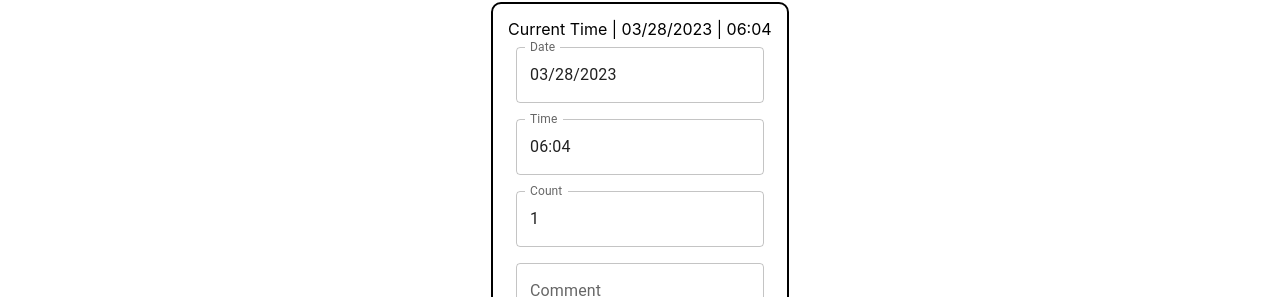
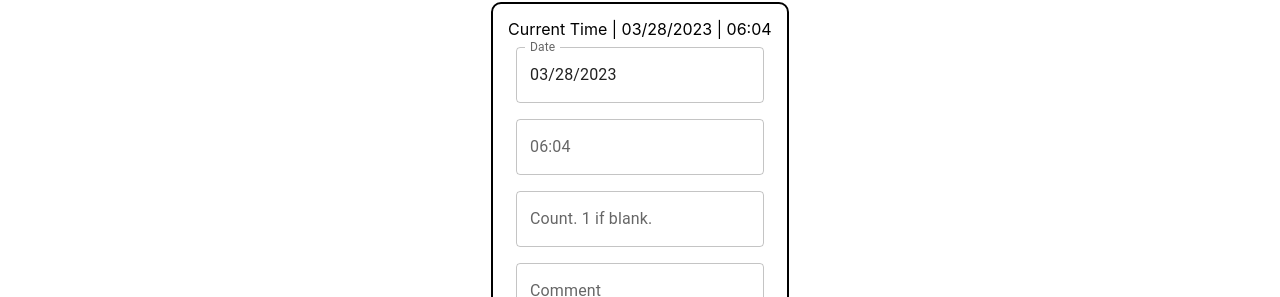
Before and after one commit to WhaleAnchor/BurpBud, a React (Create React App) app: page / in a window 1280 px wide. Shown: the part 207-504 px from the top of the page. Built offline with nearby package versions, Linux system fonts and the light colour scheme; no server answers; the database is empty; sample sign-in values are in the browser's storage.

Commit message:
Added quality of life to inputs

```diff
--- a/src/components/BurpButton.js
+++ b/src/components/BurpButton.js
@@ -65,10 +65,14 @@ const BurpButton = ({ uid }) => {
         const newBurpTime = getCurrentTimeInMilitaryFormat();
         const newBurpDate = getCurrentDateInMMDDYYYYFormat();
 
+        // Set the new comment value to "no comment" if it's an empty string
+        const commentValue = newBurpComment.trim() === '' ? 'No comment' : newBurpComment;
+
         // Call the addBurpLog function with the counter value as the newBurpCount
-        await addBurpLog(uid, newBurpTime, counter, newBurpDuration, newBurpDate, newBurpComment);
+        await addBurpLog(uid, newBurpTime, counter, newBurpDuration, newBurpDate, commentValue);
 
         // Reset the counter and hide the "Log Burp" button
+        // Clear the input fields after submitting
         setCounter(0);
         setShowLogBurp(false);
     };
--- a/src/components/BurpLogs.js
+++ b/src/components/BurpLogs.js
@@ -27,13 +27,12 @@ const getCurrentDateInMMDDYYYYFormat = () => {
 
 const BurpLogs = ({ uid }) => {
     const [newBurpTime, setNewBurpTime] = useState(getCurrentTimeInMilitaryFormat());
-    const [newBurpCount, setNewBurpCount] = useState(1);
+    const [newBurpCount, setNewBurpCount] = useState('');
     const [newBurpDate, setNewBurpDate] = useState(getCurrentDateInMMDDYYYYFormat());
     const [newBurpComment, setNewBurpComment] = useState('');
     const [lastBurpTime, setLastBurpTime] = useState(null);
     const [newBurpDuration, setNewBurpDuration] = useState('');
 
-    console.log(uid)
     // find the most recent log
     useEffect(() => {
         if (uid) {
@@ -71,15 +70,25 @@ const BurpLogs = ({ uid }) => {
 
     const handleSubmit = async (e) => {
         e.preventDefault();
+
+        // Set the new comment value to "no comment" if it's an empty string
+        const commentValue = newBurpComment.trim() === '' ? 'No comment' : newBurpComment;
+
+        // Set the new burp count value to "1" if it's an empty string
+        const burpValue = newBurpCount.trim() === '' ? '1' : newBurpCount;
+
+        // Set the new burp time value to "1" if it's an empty string
+        const burpTime = newBurpTime.trim() === '' ? '1' : newBurpTime;
+
         // Call the addBurpLog function to add the data to Firestore
-        await addBurpLog(uid, newBurpTime, newBurpCount, newBurpDuration, newBurpDate, newBurpComment);
+        await addBurpLog(uid, burpTime, burpValue, newBurpDuration, newBurpDate, commentValue);
 
         // Clear the input fields after submitting
         setNewBurpDate('');
         setNewBurpTime('');
         setNewBurpCount('');
+        setNewBurpComment('');
         setNewBurpDuration(timeSinceLastLog());
-        setNewBurpComment('');
     };
 
     // Styling
@@ -104,19 +113,20 @@ const BurpLogs = ({ uid }) => {
                     <Box component="Time" sx={boxStyles} noValidate autoComplete="off">
                         <TextField
                             id="outlined-basic"
-                            label="Time"
+                            label={getCurrentTimeInMilitaryFormat()}
                             variant="outlined"
                             inputProps={{ inputMode: 'numeric' }}
-                            value={getCurrentTimeInMilitaryFormat()}
+                            placeholder={getCurrentTimeInMilitaryFormat()}
                             onChange={(e) => setNewBurpTime(e.target.value)}
                         />
                     </Box>
                     <Box component="Count" sx={boxStyles} noValidate autoComplete="off">
                         <TextField
                             id="outlined-basic"
-                            label="Count"
+                            label="Count. 1 if blank."
                             variant="outlined"
                             inputProps={{ inputMode: 'numeric' }}
+                            placeholder="1"
                             value={newBurpCount}
                             onChange={(e) => setNewBurpCount(e.target.value)}
                         />
@@ -126,6 +136,7 @@ const BurpLogs = ({ uid }) => {
                             id="outlined-basic"
                             label="Comment"
                             variant="outlined"
+                            value={newBurpComment}
                             onChange={(e) => setNewBurpComment(e.target.value)} />
                     </Box>
                     <Stack spacing={2} direction="row" className="logButton">
--- a/src/firebase/firebase.js
+++ b/src/firebase/firebase.js
@@ -128,7 +128,6 @@ const addBurpLog = async (uid, newBurpTime, newBurpCount, newBurpDuration, newBu
         console.error(err);
         alert(err.message);
     };
-    window.location.replace('/');
 };
 
 const getLastBurpLog = async (uid) => {
```
